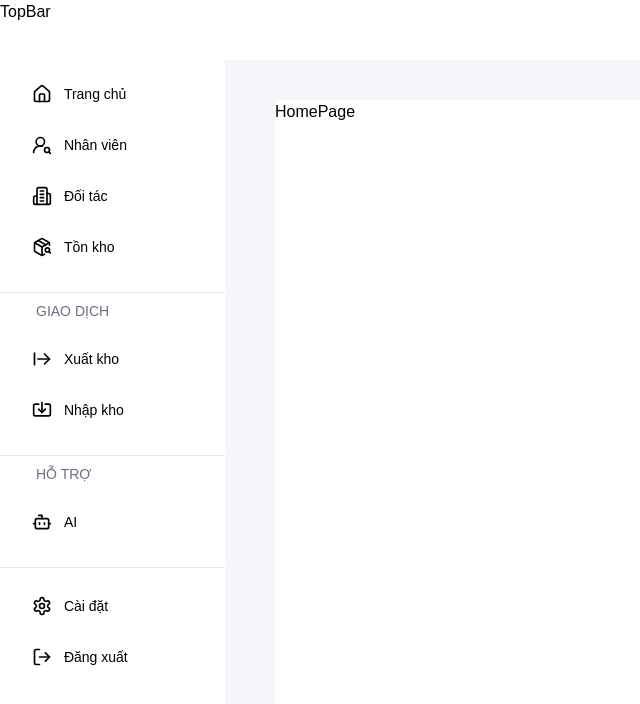
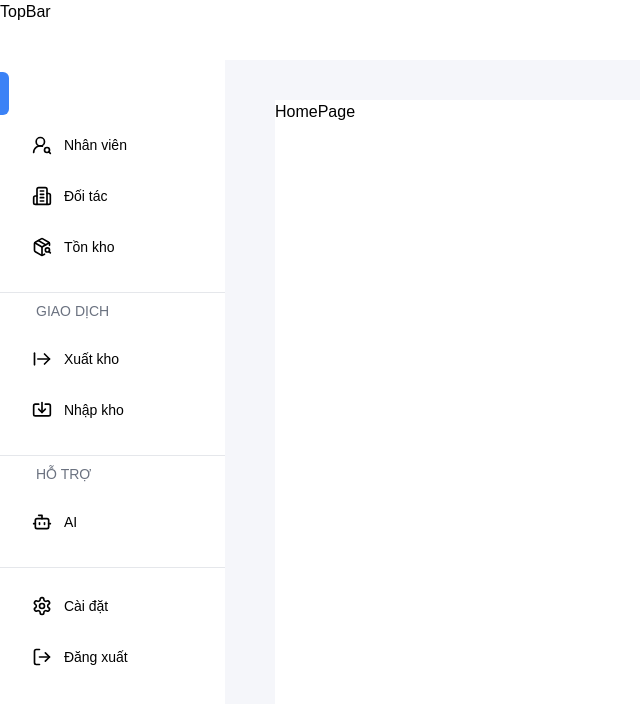
Before and after one commit to finnduc/Do_an_Cong_nghe_phan_mem_2025, a Next.js app: page / in a window 1280 px wide. Shown: the top 704 px of the page, without its empty margins (0-640 px from the left). Built offline with nearby package versions, Linux system fonts and the light colour scheme.

Commit message:
complete sidebar

```diff
--- a/src/components/SideBarButton.jsx
+++ b/src/components/SideBarButton.jsx
@@ -1,6 +1,7 @@
 "use client";
 import { motion } from "motion/react";
 import Link from "next/link";
+import { usePathname } from "next/navigation";
 
 const textMotion = {
   rest: {
@@ -22,12 +23,14 @@ const slashMotion = {
 };
 
 export default function SideBarButton({ title, icon, route }) {
+  const pathName = usePathname()
+  const isActive = route === pathName
   return (
     <Link href={route}>
       <motion.div
         initial="rest"
         whileHover="hover"
-        animate="rest"
+        animate= {isActive ? "hover": "rest"}
         className="w-full h-[43px] flex text-sm group"
       >
         <motion.div
```
